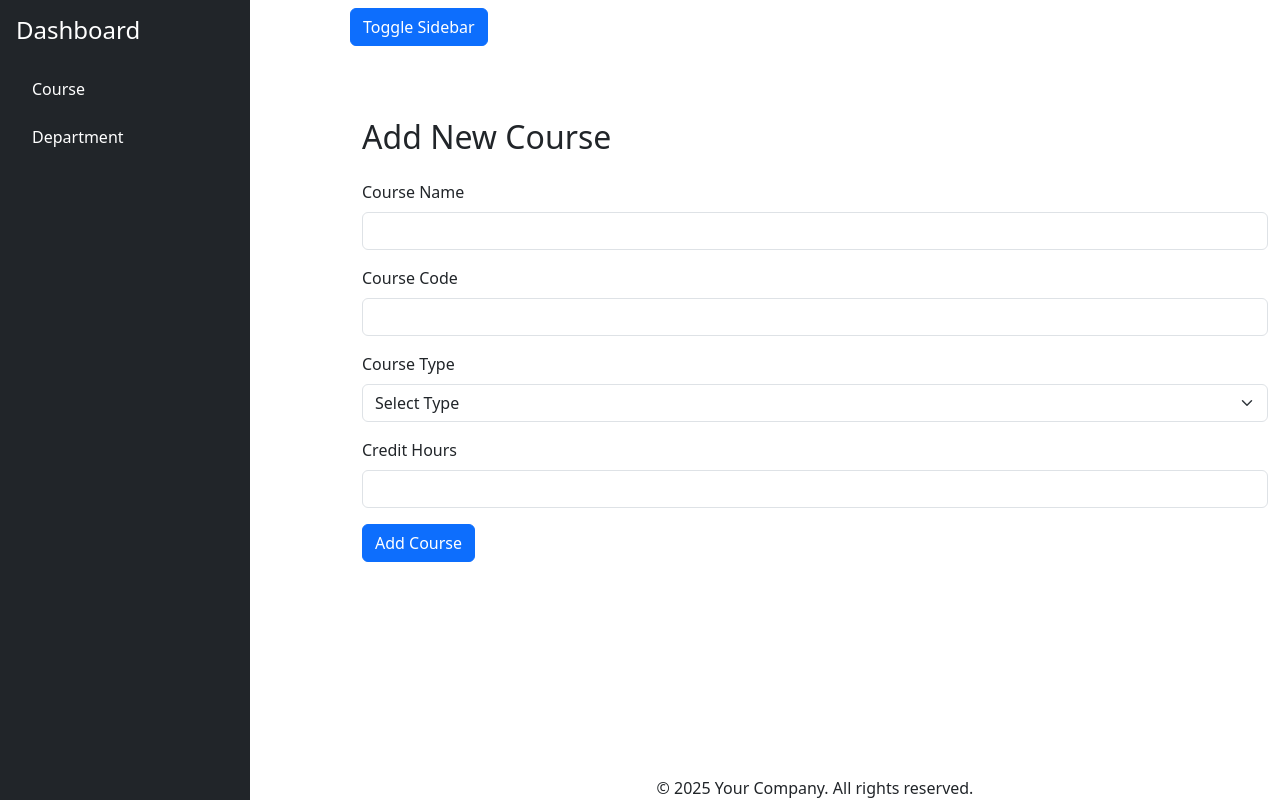
After one commit to zainarif899/project1, a PHP site: page /course/course.php in a window 1280 px wide. The commit adds this page. Run offline with PHP 8.4, Linux system fonts and the light colour scheme.

Commit message:
Add course and show course dropdown css add database functionality change add constractor to automated call database

```diff
--- a/admin/admin.php
+++ b/admin/admin.php
@@ -1,5 +1,5 @@
 <?php include_once('../layout_dashboard/header.php'); ?>
 
-
+ <h1>Welcome to Admin</h1>
 
 <?php include_once('../layout_dashboard/footer.php'); ?>
--- /dev/null
+++ b/course/course.php
@@ -0,0 +1,51 @@
+<?php include_once('../layout_dashboard/header.php'); ?>
+<?php include_once('../function/function.php'); ?>
+<?php
+
+$course = new course();
+$course->course();
+
+// if ($_SERVER['REQUEST_METHOD'] === 'POST') {
+//     $course_name = $_POST['course_name'];
+//     $course_code = $_POST['course_code'];
+//     $course_type = $_POST['course_type'];
+//     $credit_hours = $_POST['credit_hours'];
+
+//     $course = new course();
+//     $course->addCourse($course_name, $course_code, $course_type, $credit_hours);
+// }
+?>
+
+<div class="container mt-5">
+    <h2 class="mb-4">Add New Course</h2>
+    <form action="" method="POST">
+        <div class="mb-3">
+            <label for="course_name" class="form-label">Course Name</label>
+            <input type="text" class="form-control" id="course_name" name="course_name" required>
+        </div>
+
+        <div class="mb-3">
+            <label for="course_code" class="form-label">Course Code</label>
+            <input type="text" class="form-control" id="course_code" name="course_code" required>
+        </div>
+
+        <div class="mb-3">
+            <label for="course_type" class="form-label">Course Type</label>
+            <select class="form-select" id="course_type" name="course_type" required>
+                <option value="">Select Type</option>
+                <option value="Core">Core</option>
+                <option value="Elective">Elective</option>
+            </select>
+        </div>
+
+        <div class="mb-3">
+            <label for="credit_hours" class="form-label">Credit Hours</label>
+            <input type="number" class="form-control" id="credit_hours" name="credit_hours" min="1" max="6" required>
+        </div>
+
+        <button type="submit" name="btn_submit" class="btn btn-primary">Add Course</button>
+    </form>
+</div>
+
+
+<?php include_once('../layout_dashboard/footer.php'); ?>
--- a/css/style.css
+++ b/css/style.css
@@ -23,3 +23,37 @@
     text-align: center;
     margin-top: auto;
   }
+
+    .sidebar-dropdown {
+    position: relative;
+  }
+
+  .dropdown-items {
+    display: none;
+    background-color: #2c2f33;
+    margin-top: 0.3rem;
+    border-left: 2px solid #0d6efd;
+    padding-left: 0.5rem;
+  }
+
+  .sidebar-dropdown:hover .dropdown-items {
+    display: block;
+  }
+
+  .dropdown-items a {
+    padding: 4px 0;
+    transition: all 0.2s ease;
+  }
+
+  .dropdown-items a:hover {
+    color: #0d6efd;
+    text-decoration: underline;
+  }
+
+  #sidebar a {
+    transition: color 0.2s ease;
+  }
+
+  #sidebar a:hover {
+    color: #0d6efd;
+  }
--- a/function/function.php
+++ b/function/function.php
@@ -2,23 +2,96 @@
 
 class database
 {
-    function connect()
+    public $conn;
+
+    public function __construct()
+    {
+        $this->conn = $this->connect();
+    }
+
+    public function connect()
     {
         $servername = "localhost";
         $username = "root";
         $password = "";
         $database = "university_project";
 
-        $conn = new mysqli($servername, $username,$password,$database);
-
+        $conn = new mysqli($servername, $username, $password, $database);
 
         if ($conn->connect_error) {
             die("Connection failed: " . $conn->connect_error);
+        } else {
+            // echo "Connected successfully"; // Only for debugging
         }
-        // echo "Connected successfully";
+
+        return $conn;
     }
 }
 
 
+class course extends database
+{
+    public function course()
+    {
+        try {
+            // Use already connected $this->conn
+            $conn = $this->conn;
+
+            if ($_SERVER['REQUEST_METHOD'] === 'POST' && isset($_POST['btn_submit'])) {
+                $course_name   = trim($_POST['course_name']);
+                $course_code   = trim($_POST['course_code']);
+                $course_type   = trim($_POST['course_type']);
+                $credit_hours  = (int) $_POST['credit_hours'];
+
+                if (empty($course_name) || empty($course_code) || empty($course_type) || $credit_hours <= 0) {
+                    echo "<div class='alert alert-danger'>Please fill in all fields correctly.</div>";
+                    return;
+                }
+
+                $query = "INSERT INTO course (course_name, course_code, course_type, credit_hours) VALUES (?, ?, ?, ?)";
+                $stmt = $conn->prepare($query);
+                $stmt->bind_param("sssi", $course_name, $course_code, $course_type, $credit_hours);
+                $stmt->execute();
+
+                echo "<script>alert('Course added successfully!');</script>";
+
+                $stmt->close();
+            }
+
+        } catch (mysqli_sql_exception $e) {
+            error_log("Course Insert Error: " . $e->getMessage());
+            echo "<div class='alert alert-danger'>Something went wrong. Please try again later.</div>";
+        }
+    }
+}
+
+class showcourse extends database
+{
+    public function displayCourses()
+    {
+        $conn = $this->conn;
+
+        $query = "SELECT * FROM course";
+        $result = $conn->query($query);
+
+        if ($result && $result->num_rows > 0) {
+            echo "<table class='table'>";
+            echo "<tr><th>Course id</th><th>Course Name</th><th>Course Code</th><th>Course Type</th><th>Credit Hours</th><th>Active</th></tr>";
+            while ($row = $result->fetch_assoc()) {
+                echo "<tr>";
+                echo "<td>" . htmlspecialchars($row['course_id']) . "</td>";
+                echo "<td>" . htmlspecialchars($row['course_name']) . "</td>";
+                echo "<td>" . htmlspecialchars($row['course_code']) . "</td>";
+                echo "<td>" . htmlspecialchars($row['course_type']) . "</td>";
+                echo "<td>" . htmlspecialchars($row['credit_hours']) . "</td>";
+                echo "<td><a href='edit_course.php?id=" . htmlspecialchars($row['course_id']) . "' class='btn btn-primary btn-sm'>Edit</a>--<a href='delete_course.php?id=" . htmlspecialchars($row['course_id']) . "' class='btn btn-danger btn-sm'>Delete</a></td>";
+                echo "</tr>";
+            }
+            echo "</table>";
+        } else {
+            echo "No courses found.";
+        }
+    }
+}
 
 ?>
--- a/index.php
+++ b/index.php
@@ -1,9 +1,9 @@
 <?php include_once 'layout_frontent/header.php'; ?>
-
-
+<?php include_once 'function/function.php';
+$db = new database();
+?>
 <h1>hello</h1>
 
 
 
-
 <?php include 'layout_frontent/footer.php'; ?>
--- a/layout_dashboard/footer.php
+++ b/layout_dashboard/footer.php
@@ -4,7 +4,7 @@
       </footer>
     </div>
   </div>
-  <script src="https://cdn.jsdelivr.net/npm/bootstrap@5.3.5/dist/js/bootstrap.bundle.min.js" integrity="sha384-k6d4wzSIapyDyv1kpU366/PK5hCdSbCRGRCMv+eplOQJWyd1fbcAu9OCUj5zNLiq" crossorigin="anonymous"></script>
+<script src="https://cdn.jsdelivr.net/npm/bootstrap@5.3.0/dist/js/bootstrap.bundle.min.js"></script>
 <script src="../js/javascripte.js"></script>
 </body>
 </html>
--- a/layout_dashboard/header.php
+++ b/layout_dashboard/header.php
@@ -3,22 +3,33 @@
 <head>
   <meta charset="UTF-8">
   <title>Custom Admin Sidebar</title>
-  <link href="https://cdn.jsdelivr.net/npm/bootstrap@5.3.0/dist/css/bootstrap.min.css" rel="stylesheet">
+    <link href="https://cdn.jsdelivr.net/npm/bootstrap@5.3.0/dist/css/bootstrap.min.css" rel="stylesheet">
   <link rel="stylesheet" href="../css/style.css">
-  <link rel="stylesheet" href="../css/bootstrap.min.css">
+  <!-- <link rel="stylesheet" href="../css/bootstrap.min.css"> -->
 
 </head>
 <body>
 
   <div class="d-flex" id="wrapper">
     <!-- Sidebar -->
-    <div id="sidebar" class="bg-dark text-white p-3">
-      <h4>Dashboard</h4>
-      <ul class="nav flex-column">
-        <li class="nav-item"><a class="nav-link text-white" href="#">Course</a></li>
-        <li class="nav-item"><a class="nav-link text-white" href="course.php">Department</a></li>
+    <div id="sidebar" class="bg-dark text-white p-3 vh-100">
+  <a href="admin.php" class="text-white text-decoration-none"><h4>Dashboard</h4></a>
+  <ul class="nav flex-column mt-4">
+
+    <li class="nav-item sidebar-dropdown">
+      <a href="#" class="nav-link text-white">Course</a>
+      <ul class="dropdown-items list-unstyled ps-3">
+        <li><a href="course.php" class="nav-link text-white small">Add Course</a></li>
+        <li><a href="show.php" class="nav-link text-white small">Show Course</a></li>
       </ul>
-    </div>
+    </li>
+
+    <li class="nav-item mt-2">
+      <a class="nav-link text-white" href="#">Department</a>
+    </li>
+
+  </ul>
+</div>
 
     <!-- Page Content -->
     <div id="content" class="flex-grow-1">
@@ -26,6 +37,6 @@
         <button id="toggleSidebar" class="btn btn-primary">Toggle Sidebar</button>
       </nav>
       <div class="container-fluid mt-3">
-        <h1>Welcome to Admin</h1>
+        <!-- <h1>Welcome to Admin</h1> -->
         <!-- <p>This is your main content area.</p> -->
       </div>
```
Also changed, not shown: course/show.php (added, +15 -0 lines), admin/course.php (deleted).
